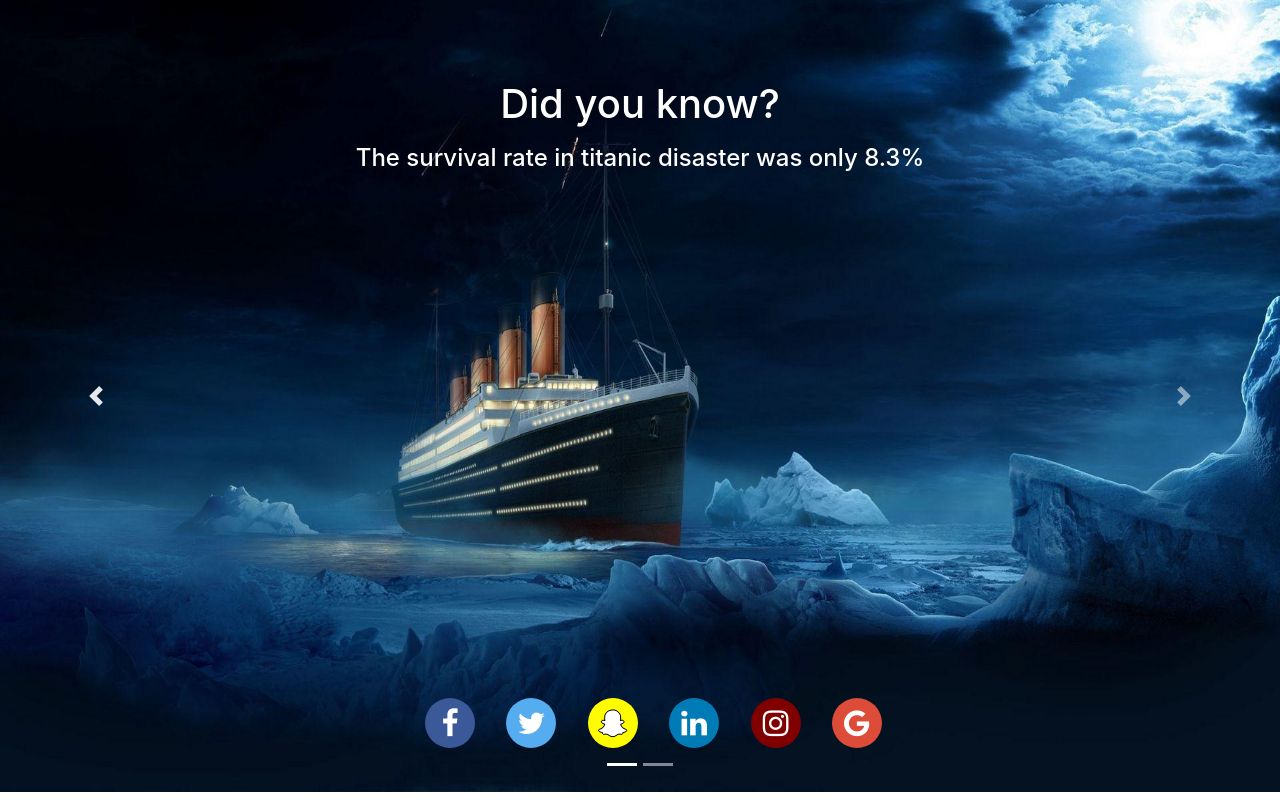
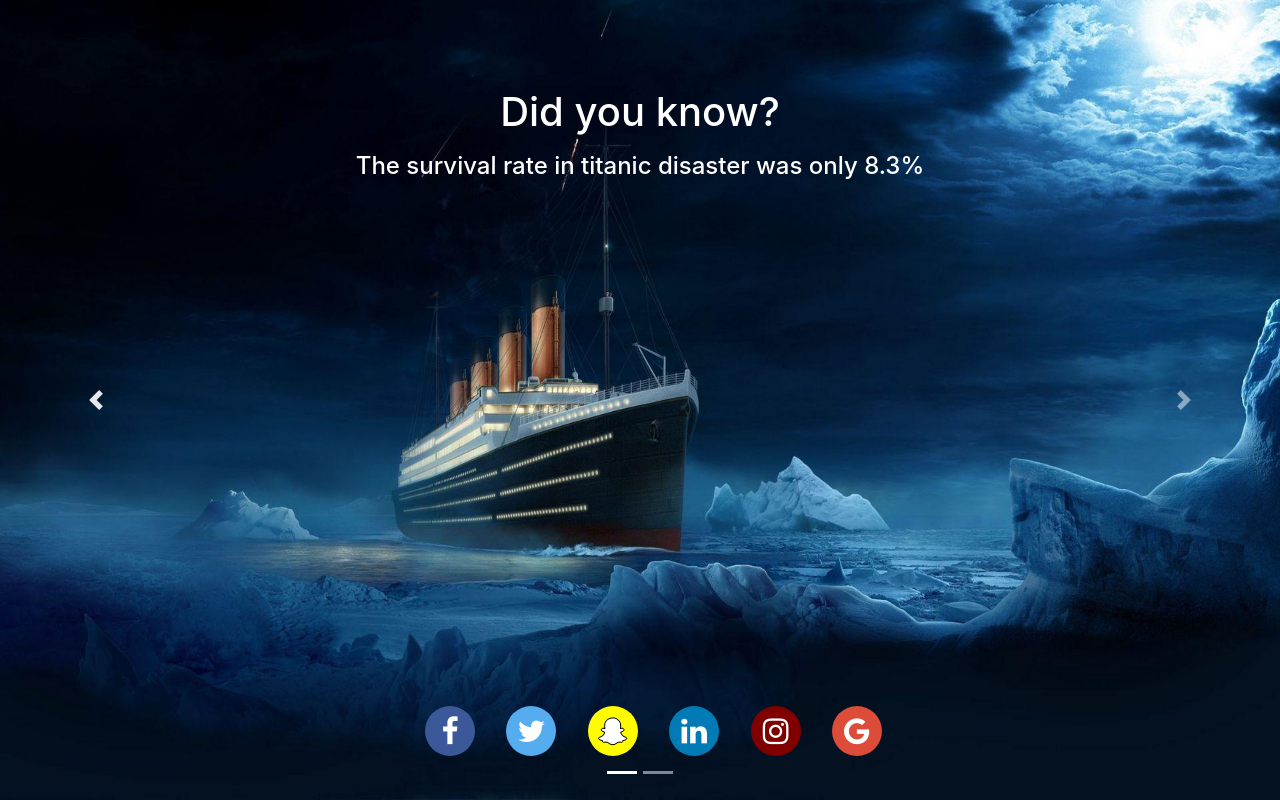
Before and after one commit to Mridul20/titanic-survival-checker, a Flask app: page / in a window 1280 px wide. Run offline with Flask 2, Linux system fonts and the light colour scheme; parts of the project's set-up code (start-up, migrations or seed data) failed here and were passed over.

Commit message:
"size adjust"

```diff
--- a/templates/basic.html
+++ b/templates/basic.html
@@ -64,7 +64,7 @@
     </ol>
     <div class="carousel-inner">
       <div class="carousel-item active">
-        <img src="static\image1.jpg" class="d-block w-100" alt="..." height="792">
+        <img src="static\image1.jpg" class="d-block w-100" alt="..." style="  background-position: center center; background-repeat: no-repeat; background-size: contain; width: 100vw; height: 100vh;">
         <div class="carousel-caption d-none d-md-block">
           <h1>Did you know?</h1>
           <p><h4>The survival rate in titanic disaster was only 8.3%</h4></p><br><br><br><br><br><br><br><br><br><br><br><br><br><br><br><br><br><br><br><br><br>
@@ -79,7 +79,7 @@
         </div>
       </div>
       <div class="carousel-item">
-        <img src="static\check4.jpg" class="d-block w-100" alt="..." height="792">
+        <img src="static\check4.jpg" class="d-block w-100" alt="..." style="  background-position: center center; background-repeat: no-repeat; background-size: contain; width: 100vw; height: 100vh;">
         <div class="carousel-caption d-none d-md-block">
           <h1>If you were on titanic...</h1>
           <p><h4>Would you survive the disaster?</h4></p>
```
